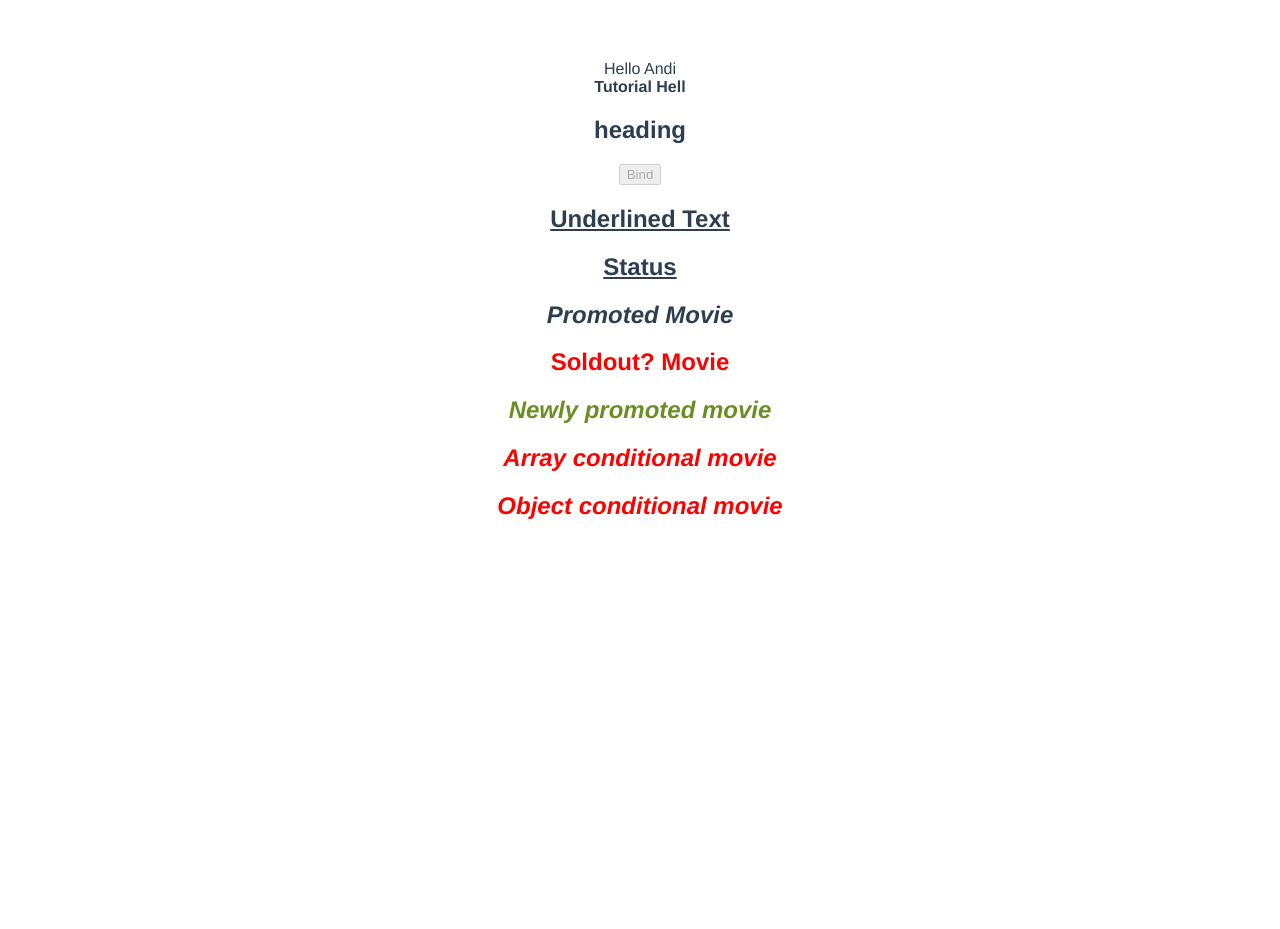
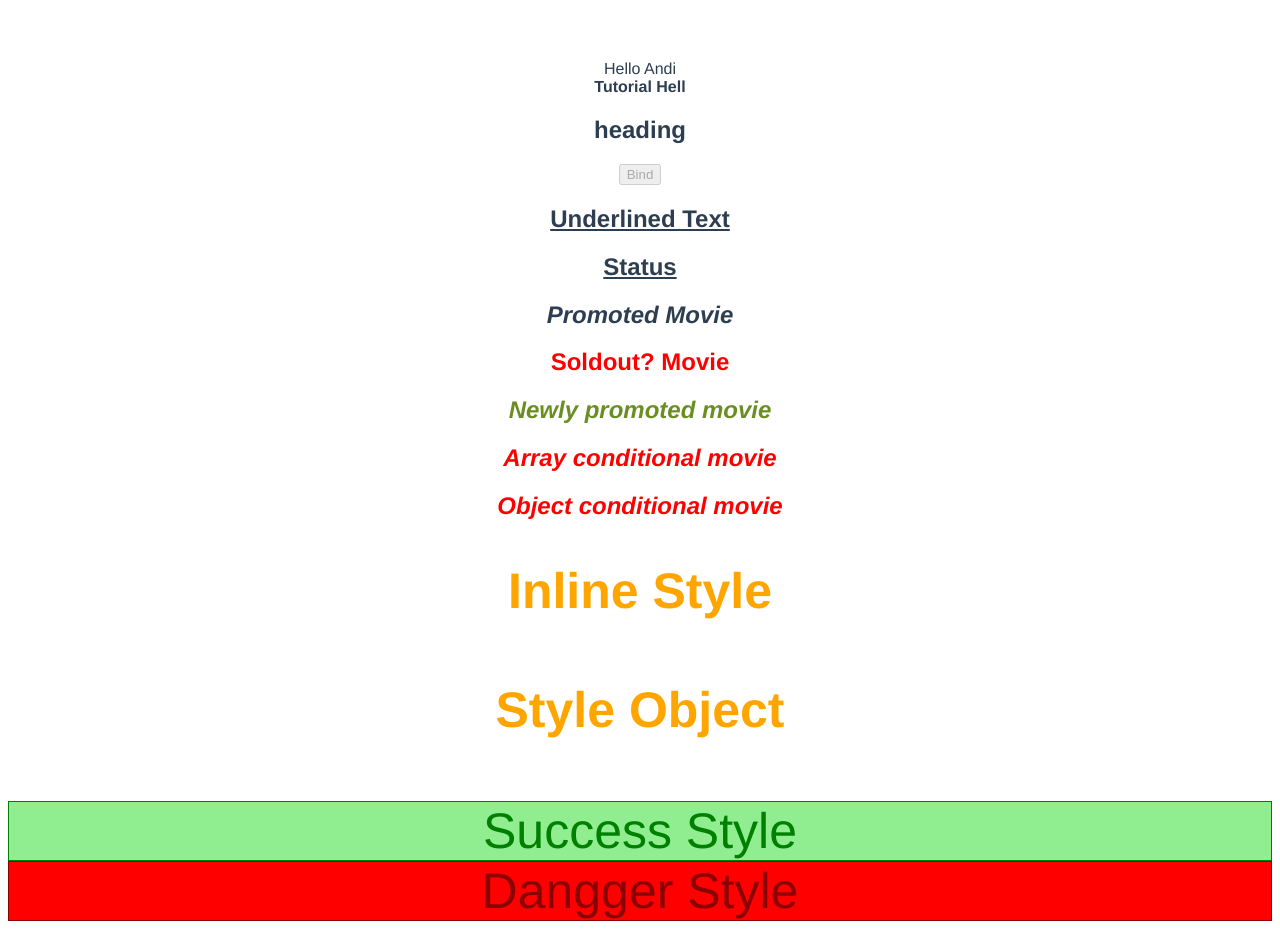
Before and after one commit to DuraBermuda/tut-vue-basic, a Vue app: page / in a window 1280 px wide. Before the commit the page ends 800 px from the top, so only its background shows below. Built offline with nearby package versions, Linux system fonts and the light colour scheme.

Commit message:
modify example binding style

```diff
--- a/src/App.vue
+++ b/src/App.vue
@@ -17,7 +17,19 @@
       promoted: isPromoted,
       new: !isSoldOut,
       'sold-out' : isSoldOut
-    }">Object conditional movie</h2>
+    }">Object conditional movie
+  </h2>
+
+  <h2
+    v-bind:style="{
+      color: highlightColor,
+      'font-size': headerSize + 'px'
+    }">Inline Style
+  </h2>
+
+  <h2 v-bind:style="headerStyleObject">Style Object</h2>
+  <div v-bind:style="[baseStyleObject, successStyleObject]">Success Style</div>
+  <div v-bind:style="[baseStyleObject, dangerStyleObject]">Dangger Style</div>
 </template>
 
 <script>
```
